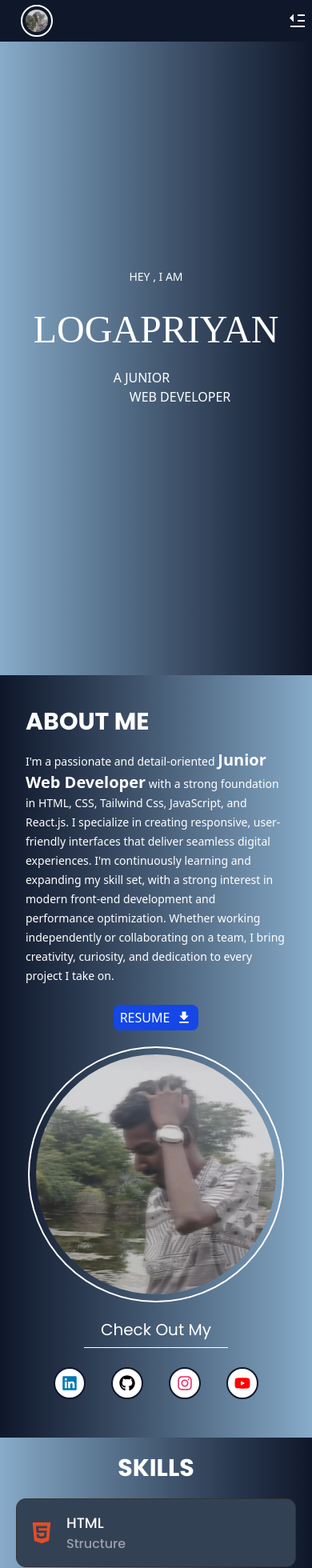
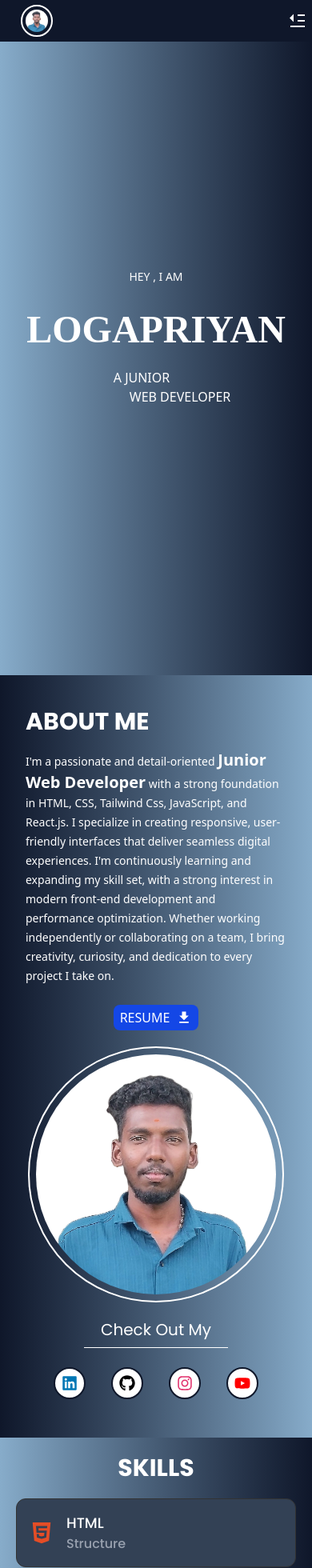
Before and after one commit to logapriyanm/Logapriyan-Portfolio, a React (Vite) app: page / in a window 390 px wide. Shown: the top 1960 px of the page at 80% size. Built offline with nearby package versions, Linux system fonts and the light colour scheme.

Commit message:
profile change

```diff
--- a/src/App.css
+++ b/src/App.css
@@ -48,7 +48,7 @@ html {
 }
 
 .headName {
- @apply  md:text-8xl md:font-semibold md:text-center md:text-white  font-medium text-5xl    text-white font-secondary
+ @apply  md:text-8xl md:font-semibold md:text-center md:text-white  font-semibold text-5xl    text-white font-secondary
  hover:text-hoverPrime   hover:cursor-pointer
 }
 
--- a/src/Components/About.jsx
+++ b/src/Components/About.jsx
@@ -1,4 +1,5 @@
-import Profile from '../assets/images/logo.jpg';
+// import Profile from '../assets/images/logo.jpg';
+import Profile1 from '../assets/images/portfolio.png'
 import { MdFileDownload } from "react-icons/md";
 import { FaLinkedin, FaGithub, FaInstagram, FaYoutube } from "react-icons/fa";
 import Resume from '/loki.resume.pdf';
@@ -35,7 +36,7 @@ const About = () => {
 
         <div className="w-full md:w-1/2 flex justify-center md:m-10 md:justify-center ">
 
-          <img src={Profile} alt="profile" className='w-80 h-80  md:w-80 md:h-80  rounded-full border-2 border-white p-2' />
+          <img src={Profile1} alt="profile" className='w-80 h-80  md:w-80 md:h-80  rounded-full border-2 border-white p-2' />
         </div>
       </div>
 
--- a/src/Components/Navbar.jsx
+++ b/src/Components/Navbar.jsx
@@ -1,12 +1,14 @@
 import { useState } from 'react';
 import Logo from '../assets/images/logo.jpg';
 import { RiMenuFoldFill } from "react-icons/ri";
+import Profile1 from '../assets/images/portfolio.png'
+
 
 const Navbar = () => {
     const [toggleMenu,setToggleMenu] = useState(false);
     return (
         <header className='flex justify-between bg-[#0f172a] p-1.5 fixed top-0 right-0 left-0 z-50 '>
-            <img src={Logo} alt="Logo" className="h-10 w-10 rounded-4xl p-1  ml-5 border-2 border-white" />
+            <img src={Profile1} alt="Logo" className="h-10 w-10 rounded-4xl p-1  ml-5 border-2 border-white" />
             <nav className=" navbar hidden md:block sticky top-0 left-0 z-(100)">
             <ul className=" flex gap-20 mr-10 mt-2 text-[15px]  font-semibold text-white">
                 <li><a href="#home">Home</a></li>
```
Also changed, not shown: src/assets/images/portfolio.png (added).
